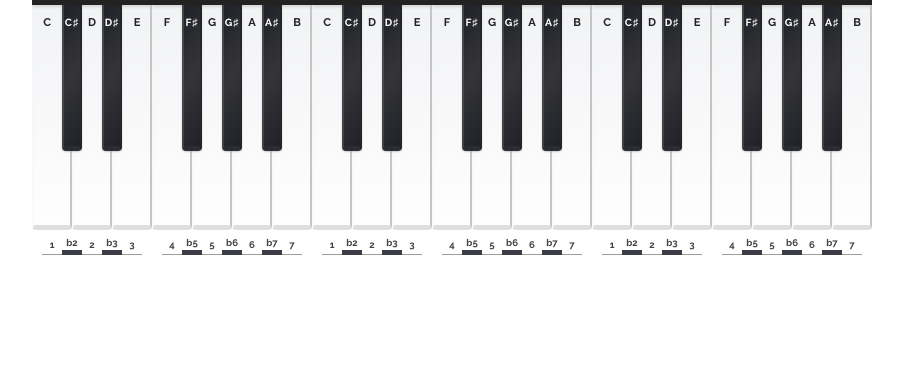
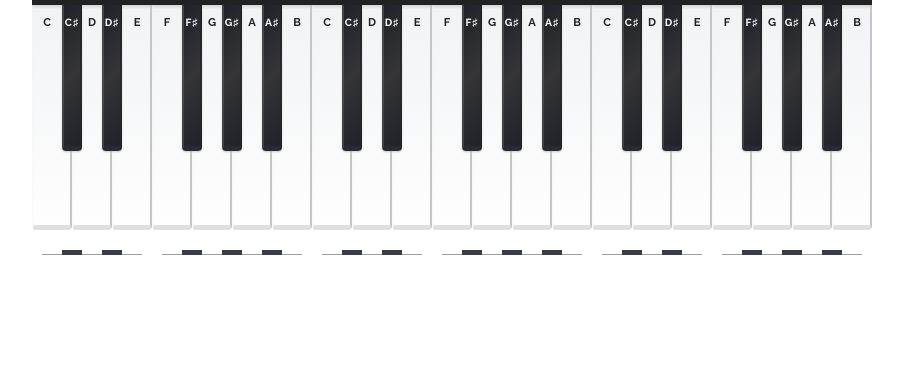
Before and after one commit to rtspw/Keyboard-Visual, a website with bundled scripts: page app/index.html in a window 1280 px wide. Shown: the part 127-494 px from the top of the page, without its empty margins (188-1091 px from the left). Built offline with nearby package versions, Linux system fonts and the light colour scheme.

Commit message:
Working DegreeDisplay System

```diff
--- a/app/index.html
+++ b/app/index.html
@@ -306,115 +306,115 @@
 
       <div class="degree-display">
         <div class="degree-display__key degree-display__edge-key-left" id="degree-c1">
-          <div class="degree-display__degree-text">1</div>
+          <div class="degree-display__degree-text"></div>
         </div>
         <div class="degree-display__key degree-display__black-key" id="degree-c-sharp1">
-          <div class="degree-display__degree-text">b2</div>
+          <div class="degree-display__degree-text"></div>
         </div>
         <div class="degree-display__key degree-display__middle-key" id="degree-d1">
-          <div class="degree-display__degree-text">2</div>
+          <div class="degree-display__degree-text"></div>
         </div>
         <div class="degree-display__key degree-display__black-key" id="degree-d-sharp1">
-          <div class="degree-display__degree-text">b3</div>
+          <div class="degree-display__degree-text"></div>
         </div>
         <div class="degree-display__key degree-display__edge-key-right" id="degree-e1">
-          <div class="degree-display__degree-text">3</div>
+          <div class="degree-display__degree-text"></div>
         </div>
         <div class="degree-display__key degree-display__edge-key-left" id="degree-f1">
-          <div class="degree-display__degree-text">4</div>
+          <div class="degree-display__degree-text"></div>
         </div>
         <div class="degree-display__key degree-display__black-key" id="degree-f-sharp1">
-          <div class="degree-display__degree-text">b5</div>
+          <div class="degree-display__degree-text"></div>
         </div>
         <div class="degree-display__key degree-display__middle-key" id="degree-g1">
-          <div class="degree-display__degree-text">5</div>
+          <div class="degree-display__degree-text"></div>
         </div>
         <div class="degree-display__key degree-display__black-key" id="degree-g-sharp1">
-          <div class="degree-display__degree-text">b6</div>
+          <div class="degree-display__degree-text"></div>
         </div>
         <div class="degree-display__key degree-display__middle-key" id="degree-a1">
-          <div class="degree-display__degree-text">6</div>
+          <div class="degree-display__degree-text"></div>
         </div>
         <div class="degree-display__key degree-display__black-key" id="degree-a-sharp1">
-          <div class="degree-display__degree-text">b7</div>
+          <div class="degree-display__degree-text"></div>
         </div>
         <div class="degree-display__key degree-display__edge-key-right" id="degree-b1">
-          <div class="degree-display__degree-text">7</div>
+          <div class="degree-display__degree-text"></div>
         </div>
 
 
         <div class="degree-display__key degree-display__edge-key-left" id="degree-c2">
-          <div class="degree-display__degree-text">1</div>
+          <div class="degree-display__degree-text"></div>
         </div>
         <div class="degree-display__key degree-display__black-key" id="degree-c-sharp2">
-          <div class="degree-display__degree-text">b2</div>
+          <div class="degree-display__degree-text"></div>
         </div>
         <div class="degree-display__key degree-display__middle-key" id="degree-d2">
-          <div class="degree-display__degree-text">2</div>
+          <div class="degree-display__degree-text"></div>
         </div>
         <div class="degree-display__key degree-display__black-key" id="degree-d-sharp2">
-          <div class="degree-display__degree-text">b3</div>
+          <div class="degree-display__degree-text"></div>
         </div>
         <div class="degree-display__key degree-display__edge-key-right" id="degree-e2">
-          <div class="degree-display__degree-text">3</div>
+          <div class="degree-display__degree-text"></div>
         </div>
         <div class="degree-display__key degree-display__edge-key-left" id="degree-f2">
-          <div class="degree-display__degree-text">4</div>
+          <div class="degree-display__degree-text"></div>
         </div>
         <div class="degree-display__key degree-display__black-key" id="degree-f-sharp2">
-          <div class="degree-display__degree-text">b5</div>
+          <div class="degree-display__degree-text"></div>
         </div>
         <div class="degree-display__key degree-display__middle-key" id="degree-g2">
-          <div class="degree-display__degree-text">5</div>
+          <div class="degree-display__degree-text"></div>
         </div>
         <div class="degree-display__key degree-display__black-key" id="degree-g-sharp2">
-          <div class="degree-display__degree-text">b6</div>
+          <div class="degree-display__degree-text"></div>
         </div>
         <div class="degree-display__key degree-display__middle-key" id="degree-a2">
-          <div class="degree-display__degree-text">6</div>
+          <div class="degree-display__degree-text"></div>
         </div>
         <div class="degree-display__key degree-display__black-key" id="degree-a-sharp2">
-          <div class="degree-display__degree-text">b7</div>
+          <div class="degree-display__degree-text"></div>
         </div>
         <div class="degree-display__key degree-display__edge-key-right" id="degree-b2">
-          <div class="degree-display__degree-text">7</div>
+          <div class="degree-display__degree-text"></div>
         </div>
 
         <div class="degree-display__key degree-display__edge-key-left" id="degree-c3">
-          <div class="degree-display__degree-text">1</div>
+          <div class="degree-display__degree-text"></div>
         </div>
         <div class="degree-display__key degree-display__black-key" id="degree-c-sharp3">
-          <div class="degree-display__degree-text">b2</div>
+          <div class="degree-display__degree-text"></div>
         </div>
         <div class="degree-display__key degree-display__middle-key" id="degree-d3">
-          <div class="degree-display__degree-text">2</div>
+          <div class="degree-display__degree-text"></div>
         </div>
         <div class="degree-display__key degree-display__black-key" id="degree-d-sharp3">
-          <div class="degree-display__degree-text">b3</div>
+          <div class="degree-display__degree-text"></div>
         </div>
         <div class="degree-display__key degree-display__edge-key-right" id="degree-e3">
-          <div class="degree-display__degree-text">3</div>
+          <div class="degree-display__degree-text"></div>
         </div>
         <div class="degree-display__key degree-display__edge-key-left" id="degree-f3">
-          <div class="degree-display__degree-text">4</div>
+          <div class="degree-display__degree-text"></div>
         </div>
         <div class="degree-display__key degree-display__black-key" id="degree-f-sharp3">
-          <div class="degree-display__degree-text">b5</div>
+          <div class="degree-display__degree-text"></div>
         </div>
         <div class="degree-display__key degree-display__middle-key" id="degree-g3">
-          <div class="degree-display__degree-text">5</div>
+          <div class="degree-display__degree-text"></div>
         </div>
         <div class="degree-display__key degree-display__black-key" id="degree-g-sharp3">
-          <div class="degree-display__degree-text">b6</div>
+          <div class="degree-display__degree-text"></div>
         </div>
         <div class="degree-display__key degree-display__middle-key" id="degree-a3">
-          <div class="degree-display__degree-text">6</div>
+          <div class="degree-display__degree-text"></div>
         </div>
         <div class="degree-display__key degree-display__black-key" id="degree-a-sharp3">
-          <div class="degree-display__degree-text">b7</div>
+          <div class="degree-display__degree-text"></div>
         </div>
         <div class="degree-display__key degree-display__edge-key-right" id="degree-b3">
-          <div class="degree-display__degree-text">7</div>
+          <div class="degree-display__degree-text"></div>
         </div>
       </div>
 
--- a/app/src/index.js
+++ b/app/src/index.js
@@ -9,7 +9,7 @@ ScaleController.init();
 ScaleDisplay.init();
 
 const mainKeyboard = new Keyboard();
-mainKeyboard.setDisplayNameForAllKeysOfType('standard');
+mainKeyboard.setDisplayNameForAllKeysOfType('fixedDoFlat');
 
 const degreeDisplay = new DegreeDisplay();
 degreeDisplay.enableHiddenForAllTiles();
```
Also changed, not shown: app/src/degree-display.js (+31 -1 lines), app/src/degree-tile.js (+12 -4 lines), app/src/keyboard.js (+11 -40 lines), app/src/util.js (+55 -1 lines), app/dist/bundle.js.
